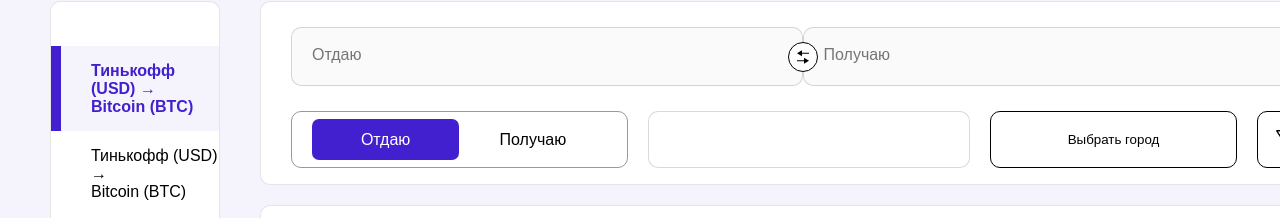
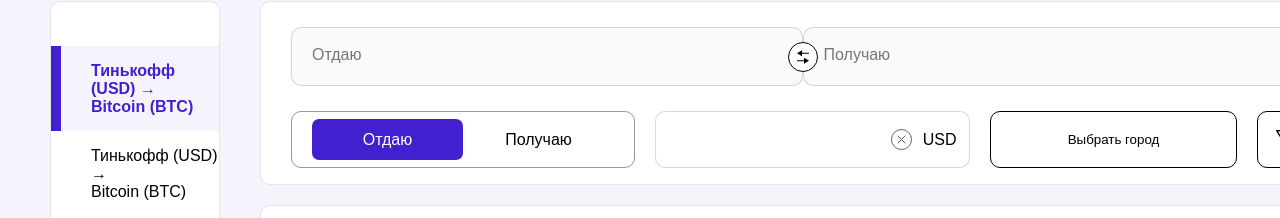
Before and after one commit to rasulshaymetov/react-application-exchanger, a React (Create React App) app: page /direction in a window 1280 px wide. Shown: the part 106-324 px from the top of the page. Built offline with nearby package versions, Linux system fonts and the light colour scheme.

Commit message:
added number input

```diff
--- a/src/App.scss
+++ b/src/App.scss
@@ -463,5 +463,8 @@
   cursor: pointer;
   position: absolute;
   top: 95%;
-  left: 40%
+  left: 40%;
 }
+.rotate-180{
+  transform: rotate(180deg);
+}
--- a/src/components/DirectionAside.tsx
+++ b/src/components/DirectionAside.tsx
@@ -4,6 +4,7 @@
 const DirectionAside = () => {
   const { selectedCards } = useSelector((state: any) => state.array);
   const [isClickedNav, setIsClickedNav] = useState("1");
+  const [isHide, setIsHide] = useState(false)
   return (
     <div className="aside">
       <div className="aside__wrapper">
@@ -44,7 +45,7 @@
             <li className="clear">Очистить историю поиска</li>
           </ul>
         </div>
-        <button className="hide-button">
+        <button onClick={() => setIsHide(prev => !prev) } className={`hide-button ${isHide ? 'rotate-180' : ''}`}>
         <img src={arrow} alt="Hide button"/>
       </button>
       </div>
--- a/src/components/Search/Search.module.scss
+++ b/src/components/Search/Search.module.scss
@@ -77,8 +77,29 @@
 .additional_input{
   max-width: 356rem !important;
   max-height: 57rem !important;
+  display: flex;
+  align-items: center;
   width: 100%;
   height: 100%;
+  position: relative;
+  button{
+    width: 21rem;
+    position: absolute;
+    left: 75%;
+    height: 21rem;
+    border: 1px solid #606060;
+  }
+  span{
+    font-size: 16rem;
+    position: absolute;
+    left: 85%;
+    font-weight: 400;
+    line-height: 18rem;
+    color: #000000;
+  }
+  input{
+    padding-right: 25%;
+  }
 }
 .additional_actions{
   display: flex;
--- a/src/components/Search/index.tsx
+++ b/src/components/Search/index.tsx
@@ -3,11 +3,12 @@
 import arrowLeft from "../../assets/arrrow-l.svg";
 import arrowRight from "../../assets/arrow-r.svg";
 import { useLocation } from "react-router-dom";
-import filter from "../../assets/filter.svg"
+import filter from "../../assets/filter.svg";
 import styles from "./Search.module.scss";
 import AppContext from "../../context";
 import { useDispatch, useSelector } from "react-redux";
 import { setSearchValue } from "../../redux/slices/filterSlice";
+import clear from "../../assets/clear.svg";
 const Search: React.FC = () => {
   const [isValue, setIsValue] = useState("");
   const [isSwitch, setIsSwitch] = useState(false);
@@ -25,7 +26,7 @@
     onChangeFirstInput,
     onChangeSecondInput,
     isFirstCard,
-    isPopup
+    isPopup,
   }: any = useContext(AppContext);
   function handleSwitch() {
     let firstValue = isFirstInputValue;
@@ -54,11 +55,14 @@
       setIsMainPage(false);
     }
   }, [location]);
-
+ const [isNumberValue, setIsNumberValue] = useState('')
+ function onChangeNumberValue(e:any){
+    setIsNumberValue(e.target.value)
+ }
   return (
     <div
       style={isMainPage ? { maxHeight: "107px" } : { maxHeight: "184px" }}
-      className={`${styles.search} ${isPopup ? 'bg-popup-block'  : null}`}
+      className={`${styles.search} ${isPopup ? "bg-popup-block" : null}`}
     >
       <div className={styles.wrapper}>
         <div className={styles.flex}>
@@ -98,32 +102,48 @@
           />
         </div>
         {/* Дополнительные кнопки */}
-        <div  className={!isMainPage ? styles.additional_actions : 'd-none'}>
+        <div className={!isMainPage ? styles.additional_actions : "d-none"}>
           <div
-          style={isMainPage ? { display: "none" } : {display: "flex"}}
+            style={isMainPage ? { display: "none" } : { display: "flex" }}
             className={styles.checkbox}
           >
             <button
               onClick={() => setIsClickedSearch("1")}
-            className={`${isClickedSearch === "1" ? "selected-action" : null}`}
+              className={`${
+                isClickedSearch === "1" ? "selected-action" : null
+              }`}
             >
               Отдаю
             </button>
             <button
               onClick={() => setIsClickedSearch("2")}
-            className={` ${isClickedSearch === "2" ? "selected-action" : null}`}
+              className={` ${
+                isClickedSearch === "2" ? "selected-action" : null
+              }`}
             >
               Получаю
             </button>
-            <div className={`${isMainPage ? 'additional_input-wrapper' : 'd-none'}`}>
-
+            <div
+              className={`${
+                isMainPage ? "additional_input-wrapper" : "d-none"
+              }`}
+            ></div>
           </div>
+          <div className={styles.additional_input}>
+            <input
+            value={isNumberValue}
+            onChange={onChangeNumberValue}
+            type="number" className={styles.additional_input} />
+            <button onClick={() => setIsNumberValue('')}>
+              <img src={clear} alt="Clear" />
+            </button>
+            <span>USD</span>
           </div>
-        <input type="number" className={styles.additional_input} />
           <button className={styles.selectCity}>Выбрать город</button>
-        <button className={styles.filter}><img src={filter} alt="" /></button>
+          <button className={styles.filter}>
+            <img src={filter} alt="Filter" />
+          </button>
         </div>
-
       </div>
     </div>
   );
```
Also changed, not shown: src/assets/clear.svg (added). Lines whose indentation alone changed are shown as unchanged.
